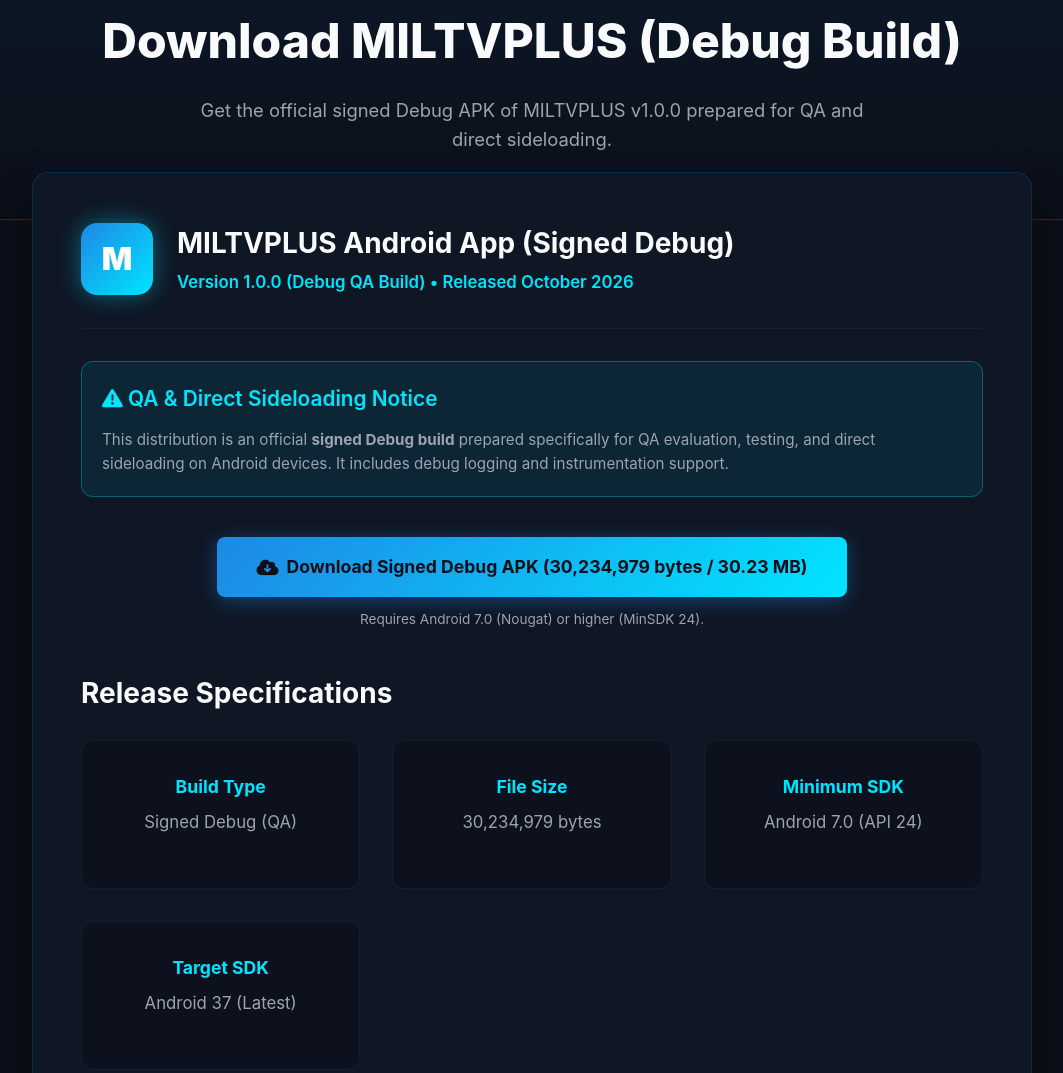
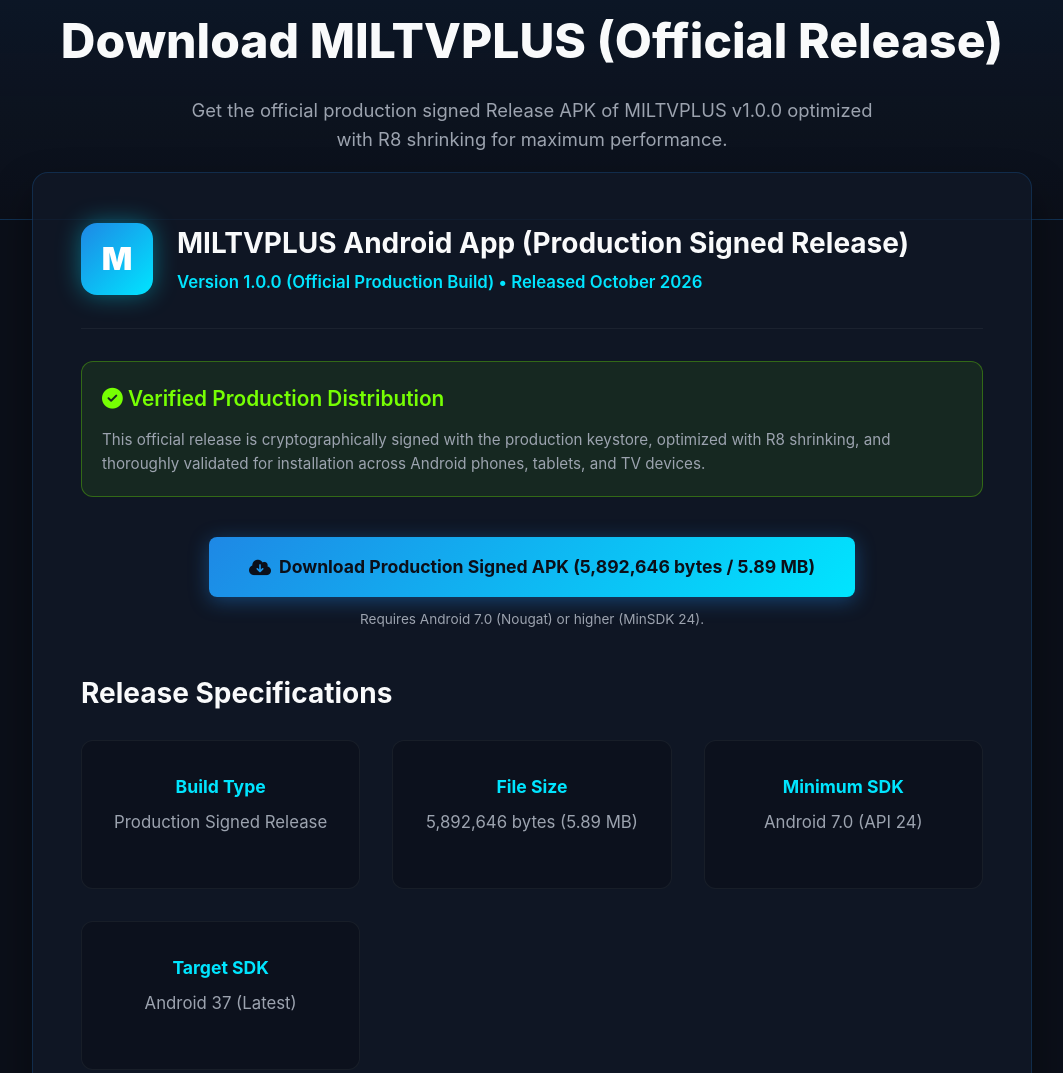
Before and after one commit to MatuuCrea/miltvplus-website, a plain HTML site: page download.html in a window 1280 px wide. Shown: the part 157-1230 px from the top of the page, without its empty margins (108-1171 px from the left). Drawn offline with Linux system fonts and the light colour scheme.

Commit message:
Deploy official production signed Release APK v1.0.0

```diff
--- a/download.html
+++ b/download.html
@@ -28,8 +28,8 @@
 
     <!-- Page Header -->
     <header class="page-header">
-        <h1>Download MILTVPLUS (Debug Build)</h1>
-        <p>Get the official signed Debug APK of MILTVPLUS v1.0.0 prepared for QA and direct sideloading.</p>
+        <h1>Download MILTVPLUS (Official Release)</h1>
+        <p>Get the official production signed Release APK of MILTVPLUS v1.0.0 optimized with R8 shrinking for maximum performance.</p>
     </header>
 
     <!-- Content Box -->
@@ -38,19 +38,19 @@
             <div style="display: flex; align-items: center; gap: 1.5rem; margin-bottom: 2rem; border-bottom: 1px solid rgba(255,255,255,0.05); padding-bottom: 2rem;">
                 <div style="width: 72px; height: 72px; background: linear-gradient(135deg, var(--primary), var(--accent-cyan)); border-radius: 16px; display: flex; align-items: center; justify-content: center; font-size: 2rem; font-weight: 900; color: #fff; box-shadow: 0 0 25px rgba(0,229,255,0.4);">M</div>
                 <div>
-                    <h2 style="margin: 0 0 0.25rem 0;">MILTVPLUS Android App (Signed Debug)</h2>
-                    <p style="margin: 0; color: var(--accent-cyan); font-weight: 600;">Version 1.0.0 (Debug QA Build) &bull; Released October 2026</p>
+                    <h2 style="margin: 0 0 0.25rem 0;">MILTVPLUS Android App (Production Signed Release)</h2>
+                    <p style="margin: 0; color: var(--accent-cyan); font-weight: 600;">Version 1.0.0 (Official Production Build) &bull; Released October 2026</p>
                 </div>
             </div>
 
-            <div style="background: rgba(0,229,255,0.08); border: 1px solid rgba(0,229,255,0.3); border-radius: 12px; padding: 1.25rem; margin-bottom: 2rem;">
-                <h3 style="margin-top: 0; color: var(--accent-cyan);"><i class="fa-solid fa-triangle-exclamation"></i> QA & Direct Sideloading Notice</h3>
-                <p style="margin-bottom: 0; color: var(--text-muted); font-size: 0.95rem;">This distribution is an official <strong>signed Debug build</strong> prepared specifically for QA evaluation, testing, and direct sideloading on Android devices. It includes debug logging and instrumentation support.</p>
+            <div style="background: rgba(118,255,3,0.08); border: 1px solid rgba(118,255,3,0.3); border-radius: 12px; padding: 1.25rem; margin-bottom: 2rem;">
+                <h3 style="margin-top: 0; color: var(--accent-green);"><i class="fa-solid fa-circle-check"></i> Verified Production Distribution</h3>
+                <p style="margin-bottom: 0; color: var(--text-muted); font-size: 0.95rem;">This official release is cryptographically signed with the production keystore, optimized with R8 shrinking, and thoroughly validated for installation across Android phones, tablets, and TV devices.</p>
             </div>
 
             <div style="text-align: center; margin: 2.5rem 0;">
                 <a href="downloads/miltvplus-v1.0.0.apk" class="btn-primary" style="font-size: 1.1rem; padding: 1rem 2.5rem;">
-                    <i class="fa-solid fa-cloud-arrow-down"></i> Download Signed Debug APK (30,234,979 bytes / 30.23 MB)
+                    <i class="fa-solid fa-cloud-arrow-down"></i> Download Production Signed APK (5,892,646 bytes / 5.89 MB)
                 </a>
                 <p style="font-size: 0.85rem; color: var(--text-muted); margin-top: 0.75rem;">Requires Android 7.0 (Nougat) or higher (MinSDK 24).</p>
             </div>
@@ -59,11 +59,11 @@
             <div class="specs-grid" style="margin: 1.5rem 0;">
                 <div class="spec-item">
                     <h4>Build Type</h4>
-                    <p>Signed Debug (QA)</p>
+                    <p>Production Signed Release</p>
                 </div>
                 <div class="spec-item">
                     <h4>File Size</h4>
-                    <p>30,234,979 bytes</p>
+                    <p>5,892,646 bytes (5.89 MB)</p>
                 </div>
                 <div class="spec-item">
                     <h4>Minimum SDK</h4>
@@ -78,7 +78,7 @@
             <h2>Cryptographic Verification (SHA-256)</h2>
             <p>To ensure the integrity and security of your download, verify that your local APK file matches the official cryptographic signature below:</p>
             <div class="hash-box">
-                D96BB8F0430ED37527FAD10A1462702420FD8B08D444AA2AC095C9CCEEC7E928
+                4B20C967276D9C626FBCED017B3354B85F99109ABF6EAB90296C5E2603291336
             </div>
 
             <h2>Installation Instructions</h2>
```
Also changed, not shown: 1 other file.
